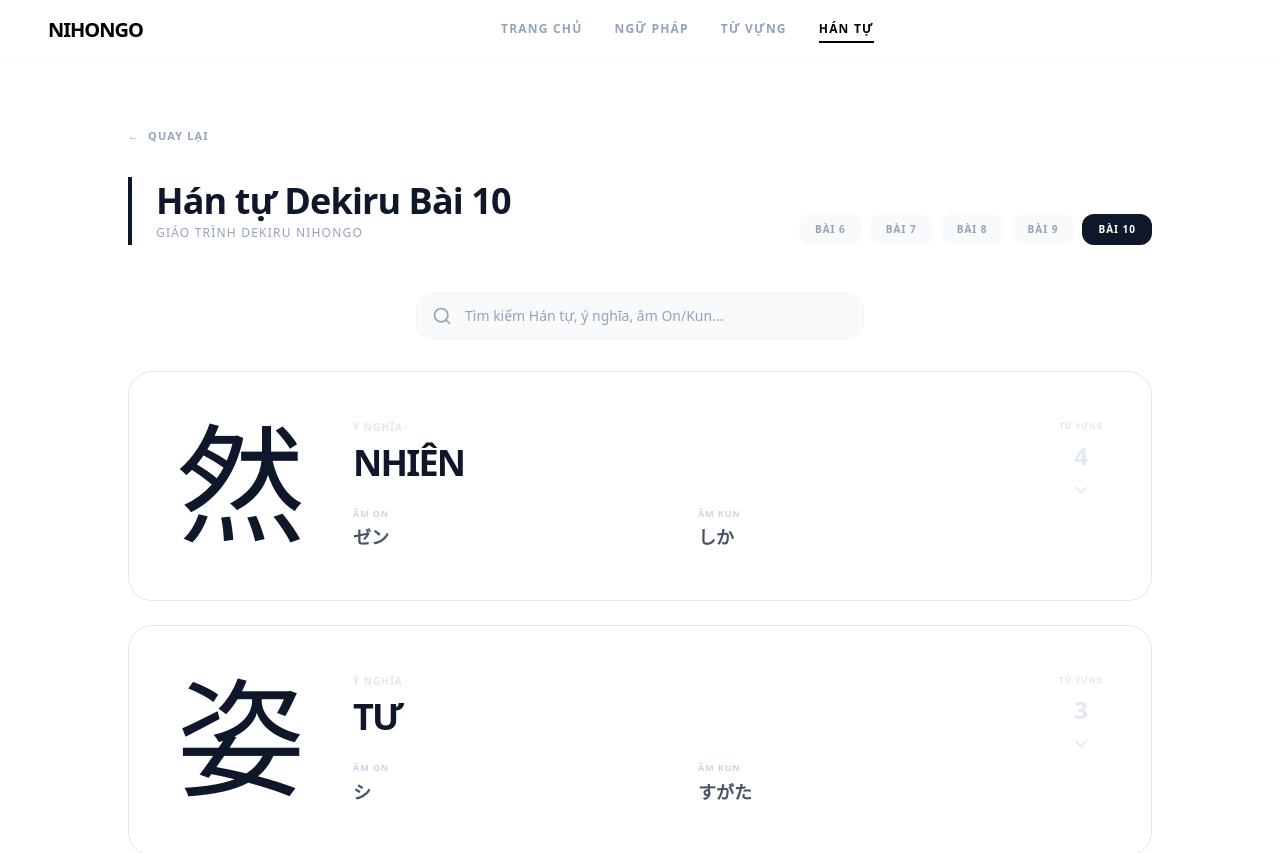
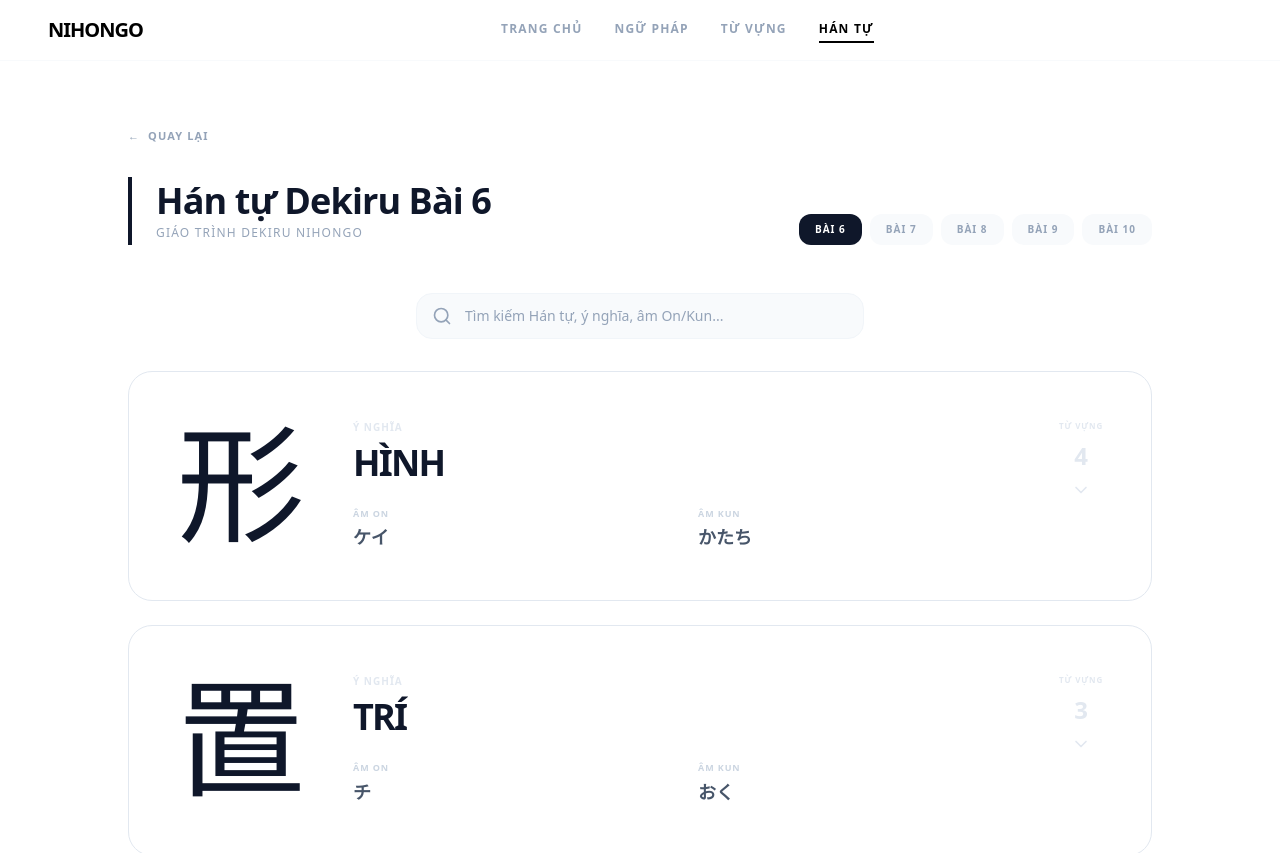
Before and after one commit to inngok/nihongo-practice, a React (Vite) app: page /kanji/dekiru in a window 1280 px wide. Shown: the top 853 px of the page. Built offline with nearby package versions, Linux system fonts and the light colour scheme.

Commit message:
fix: set default lesson to 6 in DekiruKanji

```diff
--- a/src/pages/kanji/DekiruKanji/DekiruKanji.jsx
+++ b/src/pages/kanji/DekiruKanji/DekiruKanji.jsx
@@ -5,7 +5,7 @@ import { dekiruKanjiData } from './dekiruKanjiData';
 
 export default function DekiruKanji() {
   const navigate = useNavigate();
-  const [activeLesson, setActiveLesson] = useState(10);
+  const [activeLesson, setActiveLesson] = useState(6);
   const [expandedKanji, setExpandedKanji] = useState({});
   const [searchTerm, setSearchTerm] = useState('');
   const deferredSearchTerm = useDeferredValue(searchTerm);
```
